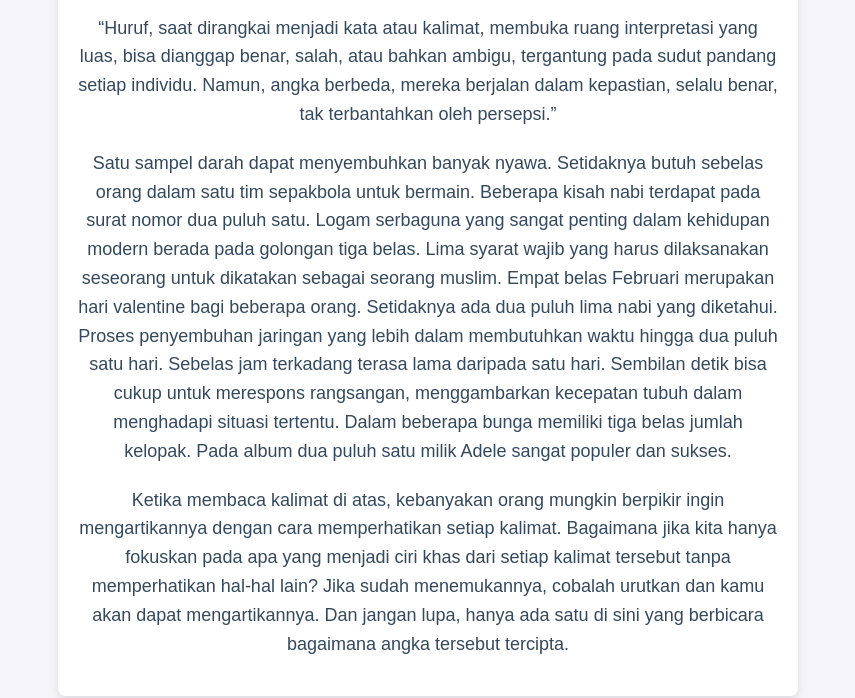
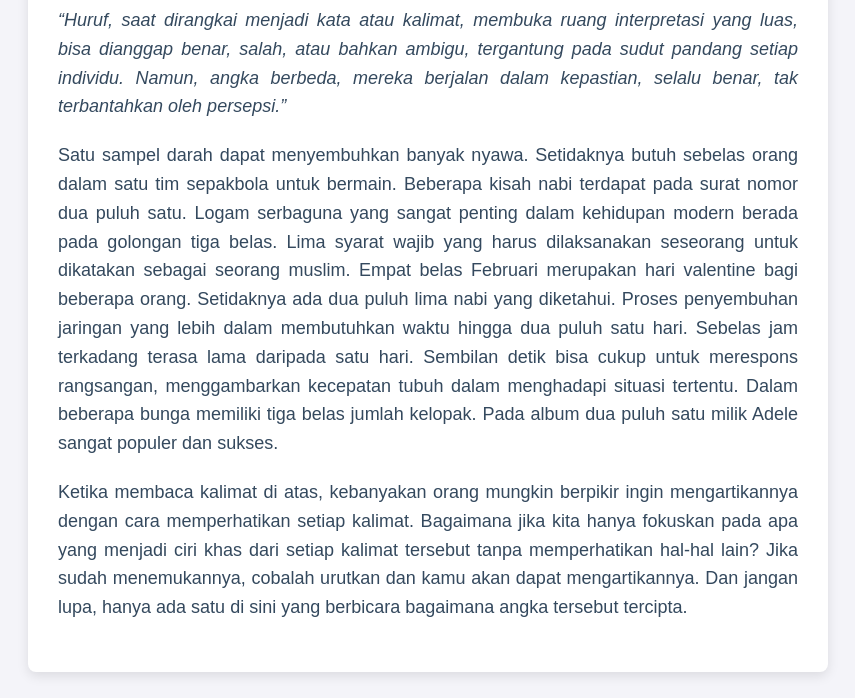
Before and after one commit to AnonymousSender/SecretAdmirer, a plain HTML site: page index.html in a window 1280 px wide. Shown: the part 102-800 px from the top of the page, without its empty margins (212-1067 px from the left). Drawn offline with Linux system fonts and the light colour scheme.

Commit message:
Update index.html

```diff
--- a/index.html
+++ b/index.html
@@ -1,47 +1,80 @@
 <!DOCTYPE html>
-<html lang="en">
+<html lang="id">
+
 <head>
     <meta charset="UTF-8">
     <meta name="viewport" content="width=device-width, initial-scale=1.0">
-    <title>Pesan Misterius</title>
+    <meta http-equiv="X-UA-Compatible" content="ie=edge">
+    <title>Secret Massage for u</title>
     <style>
+        /* Reset dan umumkan beberapa gaya */
+        * {
+            margin: 0;
+            padding: 0;
+            box-sizing: border-box;
+        }
+
         body {
-            font-family: Arial, sans-serif;
-            line-height: 1.6;
+            font-family: 'Arial', sans-serif;
             background-color: #f4f4f9;
             color: #333;
-            margin: 0;
-            padding: 0;
             display: flex;
             justify-content: center;
             align-items: center;
             height: 100vh;
+            padding: 20px;
         }
+
         .container {
+            background-color: #fff;
+            border-radius: 8px;
+            box-shadow: 0 4px 12px rgba(0, 0, 0, 0.1);
+            width: 100%;
+            max-width: 800px;
+            padding: 30px;
+            text-align: justify;
+        }
+
+        h1 {
+            font-size: 28px;
+            color: #2c3e50;
+            margin-bottom: 20px;
             text-align: center;
-            padding: 20px;
-            background-color: white;
-            border-radius: 8px;
-            box-shadow: 0 4px 8px rgba(0, 0, 0, 0.1);
-            width: 80%;
-            max-width: 700px;
         }
-        h1 {
-            color: #2c3e50;
-        }
+
         p {
             font-size: 18px;
+            line-height: 1.6;
             color: #34495e;
-            margin-top: 20px;
+            margin-bottom: 20px;
+        }
+
+        /* Responsif untuk tampilan mobile */
+        @media screen and (max-width: 768px) {
+            h1 {
+                font-size: 24px;
+            }
+
+            p {
+                font-size: 16px;
+            }
         }
     </style>
 </head>
+
 <body>
     <div class="container">
         <h1>Pesan Misterius</h1>
-        <p>“Huruf, saat dirangkai menjadi kata atau kalimat, membuka ruang interpretasi yang luas, bisa dianggap benar, salah, atau bahkan ambigu, tergantung pada sudut pandang setiap individu. Namun, angka berbeda, mereka berjalan dalam kepastian, selalu benar, tak terbantahkan oleh persepsi.”</p>
-        <p>Satu sampel darah dapat menyembuhkan banyak nyawa. Setidaknya butuh sebelas orang dalam satu tim sepakbola untuk bermain. Beberapa kisah nabi terdapat pada surat nomor dua puluh satu. Logam serbaguna yang sangat penting dalam kehidupan modern berada pada golongan tiga belas. Lima syarat wajib yang harus dilaksanakan seseorang untuk dikatakan sebagai seorang muslim. Empat belas Februari merupakan hari valentine bagi beberapa orang. Setidaknya ada dua puluh lima nabi yang diketahui. Proses penyembuhan jaringan yang lebih dalam membutuhkan waktu hingga dua puluh satu hari. Sebelas jam terkadang terasa lama daripada satu hari. Sembilan detik bisa cukup untuk merespons rangsangan, menggambarkan kecepatan tubuh dalam menghadapi situasi tertentu. Dalam beberapa bunga memiliki tiga belas jumlah kelopak. Pada album dua puluh satu milik Adele sangat populer dan sukses.</p>
-        <p>Ketika membaca kalimat di atas, kebanyakan orang mungkin berpikir ingin mengartikannya dengan cara memperhatikan setiap kalimat. Bagaimana jika kita hanya fokuskan pada apa yang menjadi ciri khas dari setiap kalimat tersebut tanpa memperhatikan hal-hal lain? Jika sudah menemukannya, cobalah urutkan dan kamu akan dapat mengartikannya. Dan jangan lupa, hanya ada satu di sini yang berbicara bagaimana angka tersebut tercipta.</p>
+        <p><em>“Huruf, saat dirangkai menjadi kata atau kalimat, membuka ruang interpretasi yang luas, bisa dianggap benar, salah, atau bahkan ambigu, tergantung pada sudut pandang setiap individu. Namun, angka berbeda, mereka berjalan dalam kepastian, selalu benar, tak terbantahkan oleh persepsi.”</em></p>
+
+        <p>
+            Satu sampel darah dapat menyembuhkan banyak nyawa. Setidaknya butuh sebelas orang dalam satu tim sepakbola untuk bermain. Beberapa kisah nabi terdapat pada surat nomor dua puluh satu. Logam serbaguna yang sangat penting dalam kehidupan modern berada pada golongan tiga belas. Lima syarat wajib yang harus dilaksanakan seseorang untuk dikatakan sebagai seorang muslim. Empat belas Februari merupakan hari valentine bagi beberapa orang. Setidaknya ada dua puluh lima nabi yang diketahui. Proses penyembuhan jaringan yang lebih dalam membutuhkan waktu hingga dua puluh satu hari. Sebelas jam terkadang terasa lama daripada satu hari. Sembilan detik bisa cukup untuk merespons rangsangan, menggambarkan kecepatan tubuh dalam menghadapi situasi tertentu. Dalam beberapa bunga memiliki tiga belas jumlah kelopak. Pada album dua puluh satu milik Adele sangat populer dan sukses.
+        </p>
+
+        <p>
+            Ketika membaca kalimat di atas, kebanyakan orang mungkin berpikir ingin mengartikannya dengan cara memperhatikan setiap kalimat. Bagaimana jika kita hanya fokuskan pada apa yang menjadi ciri khas dari setiap kalimat tersebut tanpa memperhatikan hal-hal lain? Jika sudah menemukannya, cobalah urutkan dan kamu akan dapat mengartikannya. Dan jangan lupa, hanya ada satu di sini yang berbicara bagaimana angka tersebut tercipta.
+        </p>
     </div>
 </body>
+
 </html>
```
